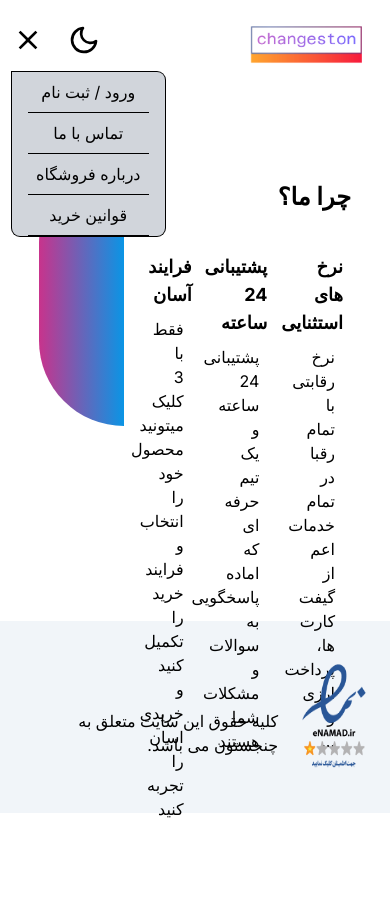
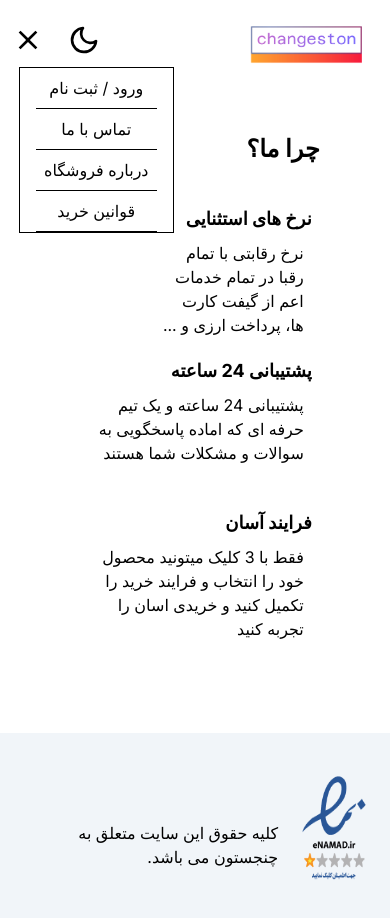
Before and after one commit to mtighorbani/Changeston, a Next.js app: page /aboutus in a window 390 px wide. Both pictures are taken after a click on the icon 28 px from the left and 40 px from the top of the page. Shown: the top 918 px of the page. Before the commit the page ends 844 px from the top, so only its background shows below. Built offline with nearby package versions, Linux system fonts and the light colour scheme.

Commit message:
mobile size

```diff
--- a/Array/itemMenu.ts
+++ b/Array/itemMenu.ts
@@ -1,7 +1,7 @@
 const itemMenu = [
-    {id:1, name: 'ورود / ثبت نام', href: '#'},
-    {id:4, name: 'تماس با ما', href: '#'},
-    {id:2, name: 'درباره فروشگاه',  href: '#'},
-    {id:3, name: 'قوانین خرید', href: '#' }
+    {id:1, name: 'ورود / ثبت نام', href: '/'},
+    {id:4, name: 'تماس با ما', href: '/contactus'},
+    {id:2, name: 'درباره فروشگاه',  href: 'aboutus'},
+    {id:3, name: 'قوانین خرید', href: 'rules' }
     ]
 export default itemMenu
--- a/app/contactus/page.tsx
+++ b/app/contactus/page.tsx
@@ -8,11 +8,11 @@ const page = () => {
   return (
     <div className='mb-48'>
     <h1 dir='rtl' className=' mx-auto justify-center flex text-2xl mb-24 mt-4'>تماس با ما<FaPhoneAlt className='mr-2 mt-1'/></h1>
-    <div className=' grid-cols-2 grid mx-auto w-[80%]' dir='rtl'>
-    <div className='ml-24'>
+    <div className=' grid-cols-2 grid mx-auto w-[80%] max-sm:grid-cols-1 max-sm:w-full max-sm:pr-4 max-sm:pl-2  ' dir='rtl'>
+    <div className='ml-24 max-sm:ml-0 max-sm:mb-16'>
       {<ContactUs/>}
       </div>
-      <div className='mr-4'>
+      <div className='mr-4 max-sm:mr-0'>
         <ContactUsDetails/>
       </div>
       </div>
--- a/components/Aboutus.tsx
+++ b/components/Aboutus.tsx
@@ -2,26 +2,26 @@ import React from "react";
 
 const Aboutus = () => {
   return (
-    <div className="w-[80%] h-96 mx-auto flex justify-center my-20" dir="rtl">
+    <div className="w-[80%] h-96 mx-auto flex justify-center my-20 max-sm:my-8 max-sm:mb-60" dir="rtl">
       <div className=" w-[80%] pt-6">
-        <h1 className=" font-bold text-2xl">چرا ما؟</h1>
-        <div className=" pt-8 grid grid-cols-3">
-          <div className="w-[70%] h-28  rounded-sm ">
-            <h1 className=" text-lg font-bold p-2">نرخ های استثنایی</h1>{" "}
-            <p className="px-4">
+        <h1 className=" font-bold text-2xl ">چرا ما؟</h1>
+        <div className=" pt-8 grid grid-cols-3 max-sm:w-full max-sm:grid-cols-1">
+          <div className="w-[70%] h-28  rounded-sm max-sm:mb-10">
+            <h1 className=" text-lg   font-bold p-2">نرخ های استثنایی</h1>{" "}
+            <p className="px-4 ">
               نرخ رقابتی با تمام رقبا در تمام خدمات اعم از گیفت کارت ها، پرداخت
               ارزی و ...
             </p>
           </div>
-          <div className="w-[70%] h-28  rounded-sm ">
+          <div className="w-[70%] max-sm:w-full max-sm:mb-10 h-28  rounded-sm ">
             <h1 className=" text-lg font-bold p-2">پشتیبانی 24 ساعته</h1> <p className="px-4"> پشتیبانی 24 ساعته و یک تیم حرفه ای که اماده پاسخگویی به سوالات و مشکلات شما هستند</p>
           </div>
-          <div className="w-[70%] h-28  rounded-sm ">
+          <div className="w-[70%]  max-sm:w-full h-28  rounded-sm ">
             <h1 className=" text-lg font-bold p-2"> فرایند آسان</h1> <p className="px-4">فقط با 3 کلیک میتونید محصول خود را انتخاب و فرایند خرید را تکمیل کنید و خریدی اسان را تجربه کنید</p>
           </div>
         </div>
       </div>
-      <div className="w-[30%] h-[70%] rounded-l-[150px]  bg-gradient-to-r from-[#C8338C] to-[#0A95E5] "></div>
+      {<div className="w-[30%] h-[70%] rounded-l-[150px]  bg-gradient-to-r from-[#C8338C] to-[#0A95E5] max-sm:hidden "></div>}
     </div>
   );
 };
--- a/components/BlurText.tsx
+++ b/components/BlurText.tsx
@@ -11,7 +11,7 @@ const BlurText = () => {
   return (
     <>
       {visible ? (
-        <div className=" max-sm:w-full bg-white bg-opacity-80  text-[#30508c]  max-sm:left-0 max-sm:bottom-[380px] max-sm:mb-[-70px] max-sm:relative rounded-2xl  w-[30%] h-[15%] pt-1 m-auto top-[20%] absolute left-[35%] p-5">
+        <div className=" max-sm:w-full bg-white bg-opacity-80  text-[#30508c]  max-sm:left-0 max-sm:bottom-[250px] max-sm:mb-[-70px] max-sm:relative rounded-2xl  w-[30%] h-[15%] pt-1 m-auto top-[20%] absolute left-[35%] p-5">
           <MdOutlineClose
             className="size-8 cursor-pointer"
             onClick={closeButtonHandler}
--- a/components/BurgerMenu.tsx
+++ b/components/BurgerMenu.tsx
@@ -19,11 +19,11 @@ export default function BurgerMenu() {
     {isVisible? <GiHamburgerMenu onClick={visibleHandler} className="cursor-pointer size-8 mr-2 mt-1"/>:null}
     {!isVisible ?< MdOutlineClose onClick={closeVisibleHandler}  className="cursor-pointer size-8 mr-2 mt-1"/>:null}
    {!isVisible ? <div  className=" max-w-20">
-      <ul className="absolute ml-0 mt-4 bg-gray-300 m-2 px-4 ring-1 ring-black rounded-tr-lg rounded-br-lg rounded-bl-lg ">
+      <ul className=" absolute ml-2 mt-3 bg-white dark:bg-black m-2 px-4 ring-1 ring-black dark:ring-white: ">
         {itemMenu.map((item)=>
         <>
         <li className=" p-2 text-center  " key={item.id}><a href={item.href}>{item.name}</a></li>
-        <div className="h-[1px] w-full bg-black"></div>
+        <div className="h-[1px] w-full bg-black dark:bg-white"></div>
         </>
         )}
       </ul>
--- a/components/ContactUs.tsx
+++ b/components/ContactUs.tsx
@@ -40,8 +40,8 @@ const App: React.FC = () => (
     name="nest-messages"
     onFinish={onFinish}
     style={{ maxWidth: 600, minWidth:500 }}
-    className=' dark:text-white'
     validateMessages={validateMessages}
+    className=' max-sm:max-w-28'
   >
     <Form.Item name={['user', 'name']} label={<span className=' dark:text-white'>نام</span>} rules={[{ required: true }]}>
       <Input />
```
